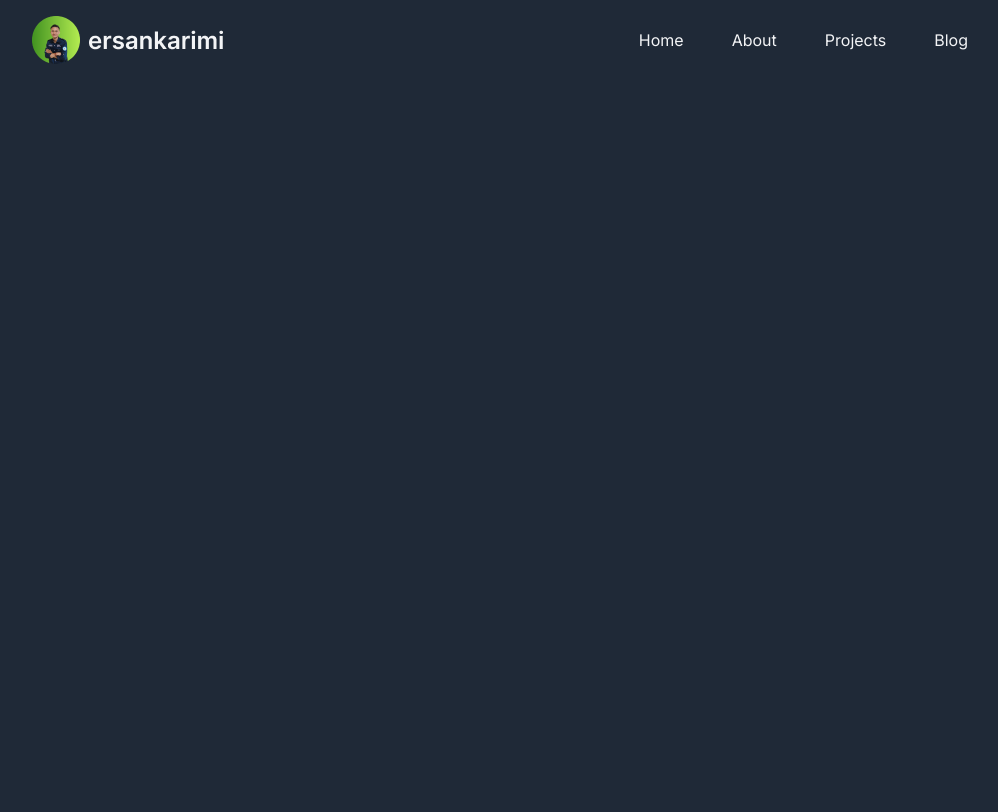
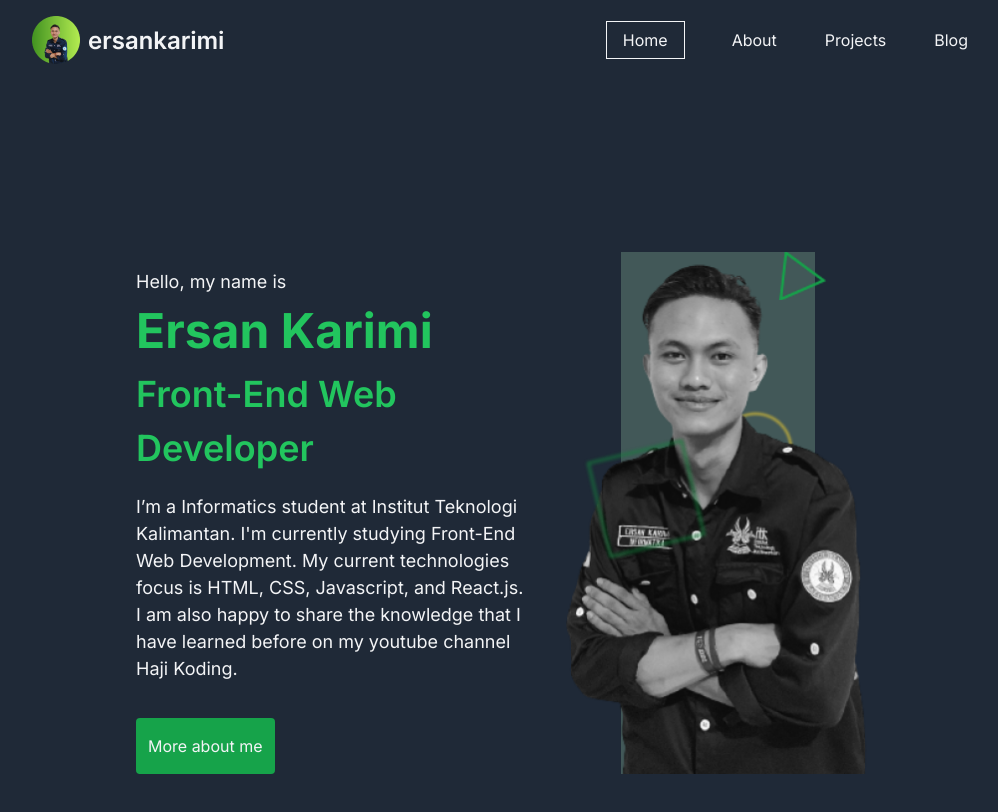
Before and after one commit to ersankarimi/tpa-personal-website, a plain HTML site: page index.html in a window 1280 px wide. Shown: the whole page, without its empty margins (116-1114 px from the left). Drawn offline with Linux system fonts and the light colour scheme.

Commit message:
Update index.html
Update content

```diff
--- a/index.html
+++ b/index.html
@@ -21,7 +21,7 @@
           alt="Menu Icon"
         />
         <ul class="nav-list">
-          <li><a href="#" class="nav-link">Home</a></li>
+          <li><a href="#" class="nav-link active">Home</a></li>
           <li><a href="#" class="nav-link">About</a></li>
           <li><a href="#" class="nav-link">Projects</a></li>
           <li><a href="#" class="nav-link">Blog</a></li>
@@ -37,9 +37,45 @@
     </header>
 
     <main>
-      <section id="hero"></section>
+      <section id="left">
+        <h3>Hello, my name is</h3>
+        <h1>Ersan Karimi</h1>
+        <h2>Front-End Web Developer</h2>
+
+        <p>
+          I’m a Informatics student at Institut Teknologi Kalimantan. I'm
+          currently studying Front-End Web Development. My current technologies
+          focus is HTML, CSS, Javascript, and React.js. I am also happy to share
+          the knowledge that I have learned before on my youtube channel Haji
+          Koding.
+        </p>
+
+        <button type="button"><a href="#">More about me </a></button>
+      </section>
+
+      <section id="right">
+        <figure>
+          <img
+            src="/assets/images/rectangle.png"
+            alt=""
+            class="absolute img-accessories accessories-1"
+          />
+          <img
+            src="/assets/images/triangle.png"
+            alt=""
+            class="absolute img-accessories accessories-2"
+          />
+          <img
+            src="/assets/images/circle.png"
+            alt=""
+            class="absolute img-accessories accessories-3"
+          />
+          <div class=""></div>
+          <img src="/assets/images/grayscale-hero.png" alt="Hero Image" />
+        </figure>
+      </section>
     </main>
 
-    <script src="/assets/js/index.js"></script>
+    <script type="text/javascript" src="/assets/js/index.js"></script>
   </body>
 </html>
```
